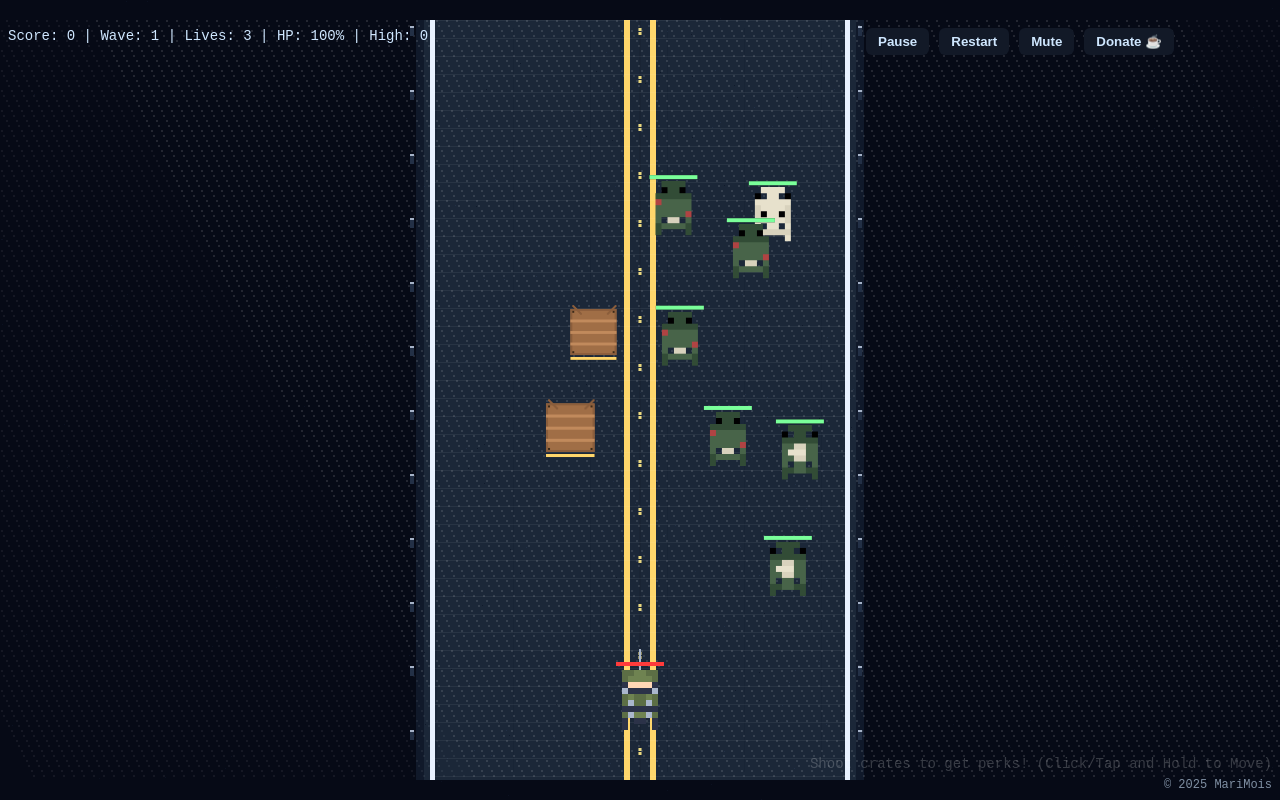
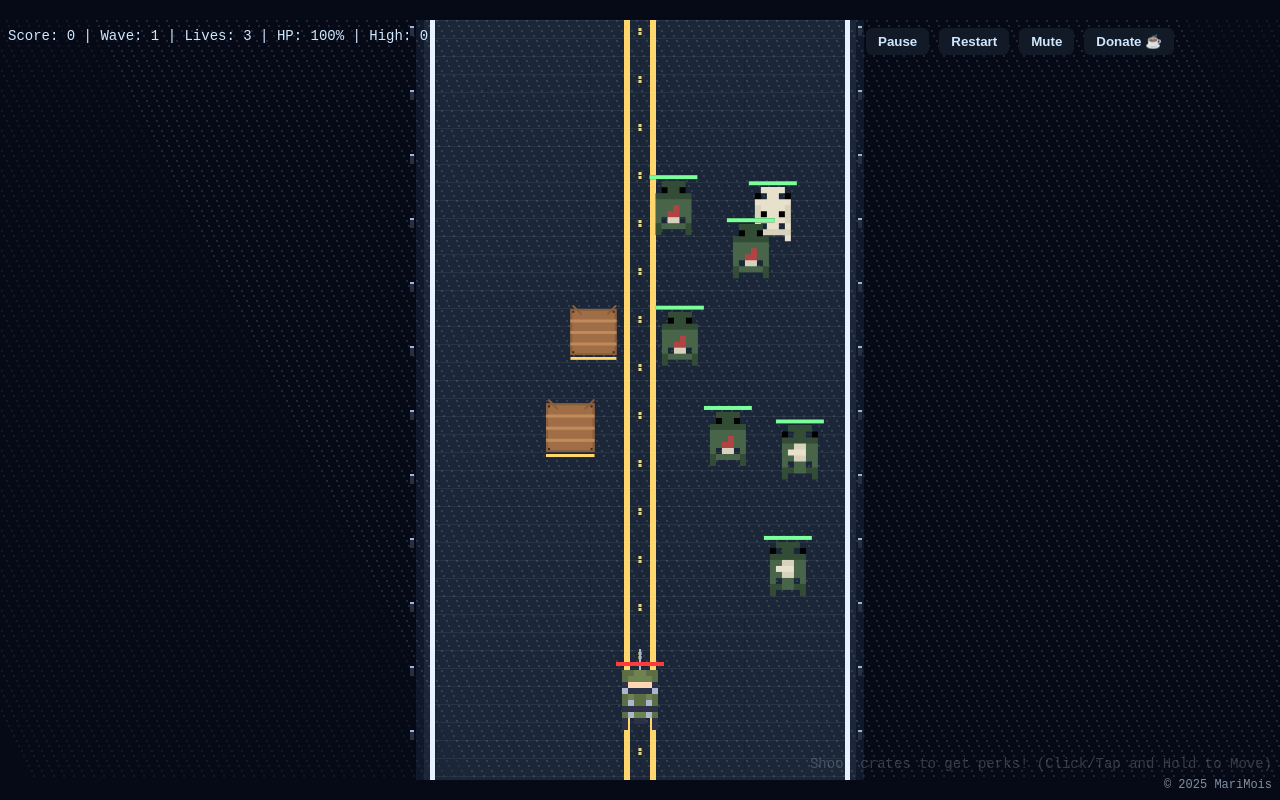
Before and after one commit to MariMois/zombie-shooter, a plain HTML site: page index.html in a window 1280 px wide. Drawn offline with Linux system fonts and the light colour scheme.

Commit message:
Update index.html

```diff
--- a/index.html
+++ b/index.html
@@ -327,9 +327,9 @@ const Z_BRUISER=[
  [0,0,'gn','gn','gn','gn',0,0],
  [0,0,'k','gn','gn','k',0,0],
  [0,'gn','gn','gn','gn','gn','gn',0],
- [0,'blood','gg','gg','gg','gg','gg',0],
  [0,'gg','gg','gg','gg','gg','gg',0],
- [0,'gg','gg','gg','gg','gg','blood',0],
+ [0,'gg','gg','gg','blood','gg','gg',0],
+ [0,'gg','gg','blood','blood','gg','gg',0],
  [0,'gg',0,'bone2','bone2',0,'gg',0],
  [0,'gn','gg','gg','gg','gg','gn',0],
  [0,'gn',0,0,0,0,'gn',0],
```
